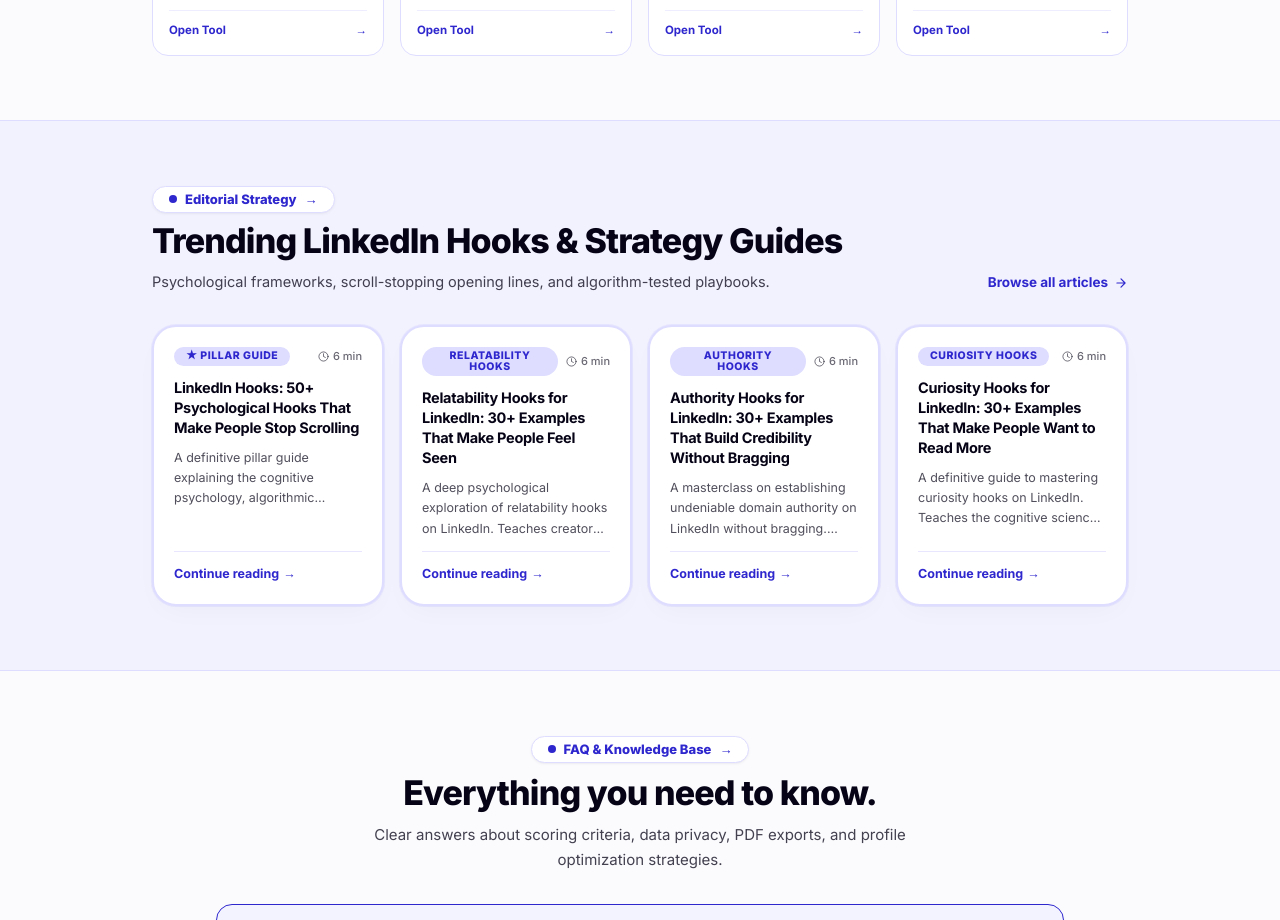
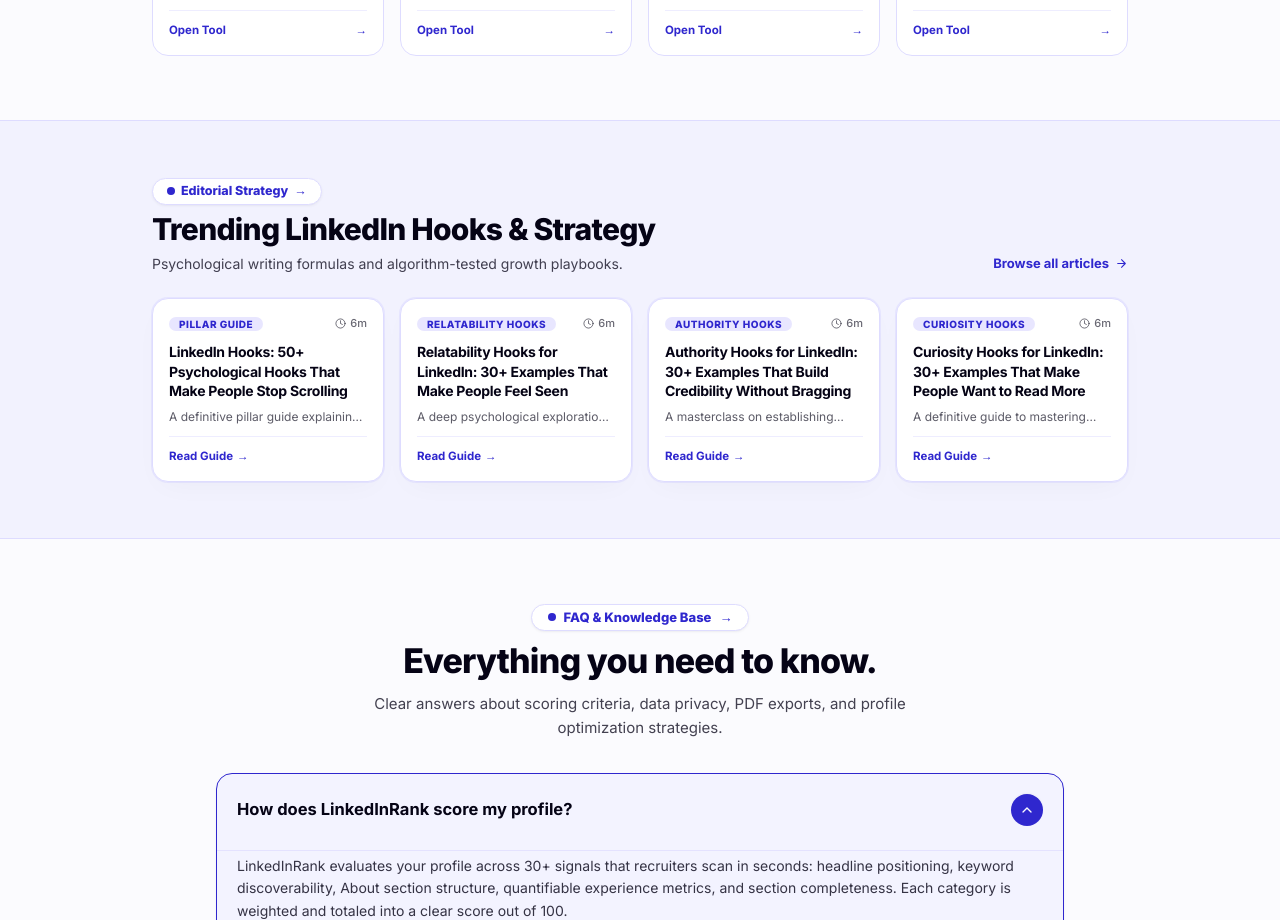
Before and after one commit to bhavishyasingla1/linkedinrank, a Next.js app: page / in a window 1280 px wide. Shown: the part 5120-6040 px from the top of the page. Built offline with nearby package versions, Linux system fonts and the light colour scheme.

Commit message:
fix: clean Editorial Strategy section, remove star from Pillar Guide, and reduce article card text

```diff
--- a/app/page.tsx
+++ b/app/page.tsx
@@ -593,55 +593,55 @@
                 </section>
 
                 {/* ── 8. TRENDING ARTICLES CLUSTER (Soft Lavender Wash) ─ */}
-                <section className="py-12 sm:py-16 border-t border-[#dedcff] bg-[#dedcff]/30 relative overflow-hidden">
-                    <div className="max-w-5xl mx-auto px-4 sm:px-6 space-y-8 relative z-10">
-                        <div className="flex flex-col sm:flex-row sm:items-end justify-between gap-4">
-                            <div className="space-y-2">
+                <section className="py-10 sm:py-14 border-t border-[#dedcff] bg-[#dedcff]/30 relative overflow-hidden">
+                    <div className="max-w-5xl mx-auto px-4 sm:px-6 space-y-6 relative z-10">
+                        <div className="flex flex-col sm:flex-row sm:items-end justify-between gap-3">
+                            <div className="space-y-1.5">
                                 <Link
                                     href="/blogs"
-                                    className="inline-flex items-center gap-2 px-4 py-1.5 rounded-full bg-white border border-[#dedcff] hover:border-[#2f27ce] text-[#2f27ce] text-[13px] font-extrabold shadow-sm hover:shadow-md transition-all duration-200 group no-underline leading-none"
+                                    className="inline-flex items-center gap-1.5 px-3.5 py-1.5 rounded-full bg-white border border-[#dedcff] hover:border-[#2f27ce] text-[#2f27ce] text-[12.5px] font-extrabold shadow-sm transition-all group no-underline leading-none"
                                 >
-                                    <span className="relative flex h-2 w-2">
+                                    <span className="relative flex h-2 w-2 shrink-0">
                                         <span className="animate-ping absolute inline-flex h-full w-full rounded-full bg-[#2f27ce] opacity-75" />
                                         <span className="relative inline-flex rounded-full h-2 w-2 bg-[#2f27ce]" />
                                     </span>
                                     <span>Editorial Strategy</span>
                                     <span className="group-hover:translate-x-0.5 transition-transform">&rarr;</span>
                                 </Link>
-                                <h2 className="text-[26px] sm:text-[34px] font-extrabold text-[#050315] tracking-tight">
-                                    Trending LinkedIn Hooks &amp; Strategy Guides
+                                <h2 className="text-[24px] sm:text-[30px] font-extrabold text-[#050315] tracking-tight">
+                                    Trending LinkedIn Hooks &amp; Strategy
                                 </h2>
-                                <p className="text-[14.5px] text-[#050315]/75 max-w-2xl leading-relaxed">
-                                    Psychological frameworks, scroll-stopping opening lines, and algorithm-tested playbooks.
+                                <p className="text-[14px] text-[#050315]/75 max-w-2xl leading-normal">
+                                    Psychological writing formulas and algorithm-tested growth playbooks.
                                 </p>
                             </div>
 
                             <Link
                                 href="/blogs"
-                                className="inline-flex items-center gap-1.5 text-[13.5px] font-bold text-[#2f27ce] hover:text-[#433bff] transition-colors no-underline shrink-0"
+                                className="inline-flex items-center gap-1.5 text-[13px] font-bold text-[#2f27ce] hover:text-[#433bff] transition-colors no-underline shrink-0"
                             >
                                 <span>Browse all articles</span>
-                                <ArrowRightIcon size={14} />
+                                <ArrowRightIcon size={13} />
                             </Link>
                         </div>
 
                         {/* Top 4 Curated Article Cards */}
-                        <div className="grid grid-cols-1 md:grid-cols-2 lg:grid-cols-4 gap-4">
+                        <div className="grid grid-cols-1 md:grid-cols-2 lg:grid-cols-4 gap-3.5 sm:gap-4">
                             {HOOK_CLUSTER_ARTICLES.slice(0, 4).map((art, idx) => {
                                 const readTime = Math.max(4, Math.ceil((art.h2Outline.length * 150 + 200) / 200))
 
                                 return (
                                     <div
                                         key={art.slug}
-                                        className="p-5 rounded-3xl bg-white border-2 border-[#dedcff] hover:border-[#2f27ce] aside-card-shadow aside-card-hover flex flex-col justify-between group transition-all duration-300 shimmer-container"
+                                        className="p-4 rounded-2xl bg-white border border-[#dedcff] hover:border-[#2f27ce] aside-card-shadow aside-card-hover flex flex-col justify-between group transition-all duration-200"
                                     >
-                                        <div className="space-y-2.5">
+                                        <div className="space-y-2">
                                             <div className="flex items-center justify-between gap-2">
-                                                <span className="inline-flex items-center justify-center text-[10.5px] font-extrabold text-[#2f27ce] uppercase tracking-wider bg-[#dedcff] px-3 py-1 rounded-full text-center leading-none shadow-2xs">
-                                                    {idx === 0 ? '★ Pillar Guide' : art.targetKeyword}
+                                                <span className="inline-flex items-center justify-center text-[10px] font-extrabold text-[#2f27ce] uppercase tracking-wider bg-[#dedcff]/70 px-2.5 py-0.5 rounded-full text-center leading-none">
+                                                    {idx === 0 ? 'Pillar Guide' : art.targetKeyword}
                                                 </span>
                                                 <span className="text-[11px] text-[#050315]/60 flex items-center gap-1 shrink-0 font-medium">
-                                                    <ClockIcon size={11} /> {readTime} min
+                                                    <ClockIcon size={11} /> {readTime}m
                                                 </span>
                                             </div>
 
@@ -649,22 +649,22 @@
                                                 href={`/blogs/${art.slug}`}
                                                 className="block no-underline pt-0.5"
                                             >
-                                                <h3 className="text-[14.5px] font-bold text-[#050315] group-hover:text-[#2f27ce] transition-colors leading-snug">
+                                                <h3 className="text-[14px] font-bold text-[#050315] group-hover:text-[#2f27ce] transition-colors leading-snug">
                                                     {art.title}
                                                 </h3>
                                             </Link>
 
-                                            <p className="text-[12.5px] text-[#050315]/70 leading-relaxed line-clamp-3">
+                                            <p className="text-[12px] text-[#050315]/65 leading-normal line-clamp-1">
                                                 {art.summary}
                                             </p>
                                         </div>
 
-                                        <div className="pt-3 border-t border-[#dedcff]/70 mt-3 flex items-center justify-between text-[12.5px]">
+                                        <div className="pt-2.5 border-t border-[#dedcff]/50 mt-2.5 flex items-center justify-between text-[11.5px]">
                                             <Link
                                                 href={`/blogs/${art.slug}`}
                                                 className="font-bold text-[#2f27ce] group-hover:text-[#433bff] transition-colors no-underline inline-flex items-center gap-1"
                                             >
-                                                <span>Continue reading</span>
+                                                <span>Read Guide</span>
                                                 <span className="group-hover:translate-x-1 transition-transform">&rarr;</span>
                                             </Link>
                                         </div>
```
